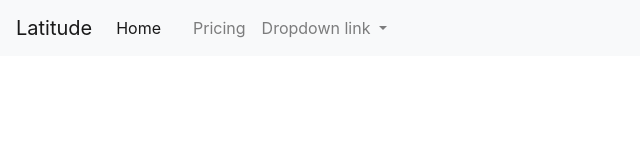
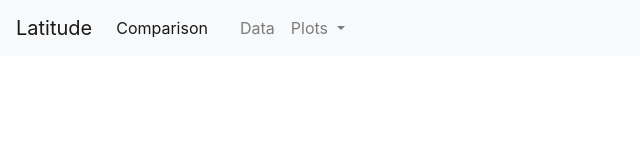
Before and after one commit to rfukamachi/rfukamachi-latitude, a plain HTML site: page index.html in a window 1280 px wide. Shown: the whole page, without its empty margins (0-640 px from the left). Drawn offline with nearby package versions, Linux system fonts and the light colour scheme.

Commit message:
small changes to navbar

```diff
--- a/index.html
+++ b/index.html
@@ -43,17 +43,17 @@
             <div class="collapse navbar-collapse" id="navbarNavDropdown">
                 <ul class="navbar-nav">
                 <li class="nav-item active">
-                    <a class="nav-link" href="#">Home <span class="sr-only">(current)</span></a>
+                    <a class="nav-link" href="#">Comparison<span class="sr-only">(current)</span></a>
                 </li>
                 <li class="nav-item">
                     <a class="nav-link" href="#"></a>
                 </li>
                 <li class="nav-item">
-                    <a class="nav-link" href="#">Pricing</a>
+                    <a class="nav-link" href="#">Data</a>
                 </li>
                 <li class="nav-item dropdown">
                     <a class="nav-link dropdown-toggle" href="#" id="navbarDropdownMenuLink" role="button" data-toggle="dropdown" aria-haspopup="true" aria-expanded="false">
-                    Dropdown link
+                    Plots
                     </a>
                     <div class="dropdown-menu" aria-labelledby="navbarDropdownMenuLink">
                     <a class="dropdown-item" href="#">Action</a>
```
